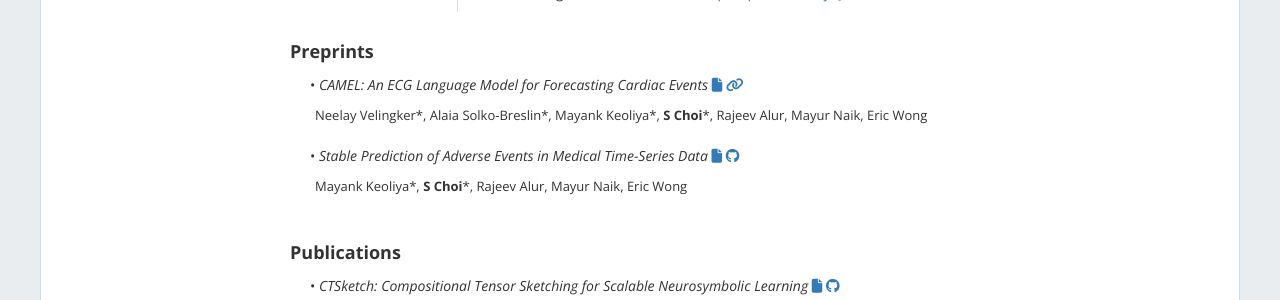
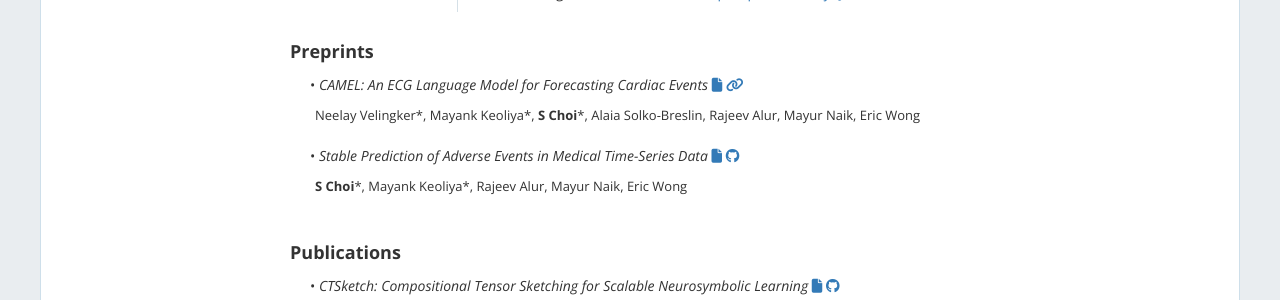
Before and after one commit to SeewonChoi/seewonchoi.github.io, a Jekyll site: the page built from index.html, in a window 1280 px wide and 900 px high, scrolled down 310 px. Shown: the part 154-454 px from the top of the window. Built offline with Jekyll 4.4.1, drawn with Linux system fonts in a browser that asks for light colours; nearby versions of some CDN libraries; the list of posts is cut into pages by our own code.

Commit message:
edit CAMEL

```diff
--- a/_includes/home-hero.html
+++ b/_includes/home-hero.html
@@ -35,11 +35,11 @@
             <h3>Preprints</h3>
             <div class="news-block">
               <p style="margin-left: 15px;">&#x2022; <i>CAMEL: An ECG Language Model for Forecasting Cardiac Events</i> <a href="https://arxiv.org/abs/2602.15677"> <i class="fa-solid fa-file"></i> </a><a href="https://huggingface.co/CAMEL-ECG"> <i class="fa-solid fa-link"></i></a></p>
-              <p style="margin-left: 20px; font-size: small;">Neelay Velingker*, Alaia Solko-Breslin*, Mayank Keoliya*, <b>S Choi</b>*, Rajeev Alur, Mayur Naik, Eric Wong</p>
+              <p style="margin-left: 20px; font-size: small;">Neelay Velingker*, Mayank Keoliya*, <b>S Choi</b>*, Alaia Solko-Breslin, Rajeev Alur, Mayur Naik, Eric Wong</p>
             </div>
             <div class="news-block">
               <p style="margin-left: 15px;">&#x2022; <i>Stable Prediction of Adverse Events in Medical Time-Series Data</i><a href="https://arxiv.org/abs/2510.14286"> <i class="fa-solid fa-file"></i> </a><a href="https://github.com/SeewonChoi/CAREBench"> <i class="fa-brands fa-github"></i> </a></p>
-              <p style="margin-left: 20px; font-size: small;">Mayank Keoliya*, <b>S Choi</b>*, Rajeev Alur, Mayur Naik, Eric Wong</p>
+              <p style="margin-left: 20px; font-size: small;"><b>S Choi</b>*, Mayank Keoliya*, Rajeev Alur, Mayur Naik, Eric Wong</p>
             </div>
           </div>
           <div class="hero-news">
```
